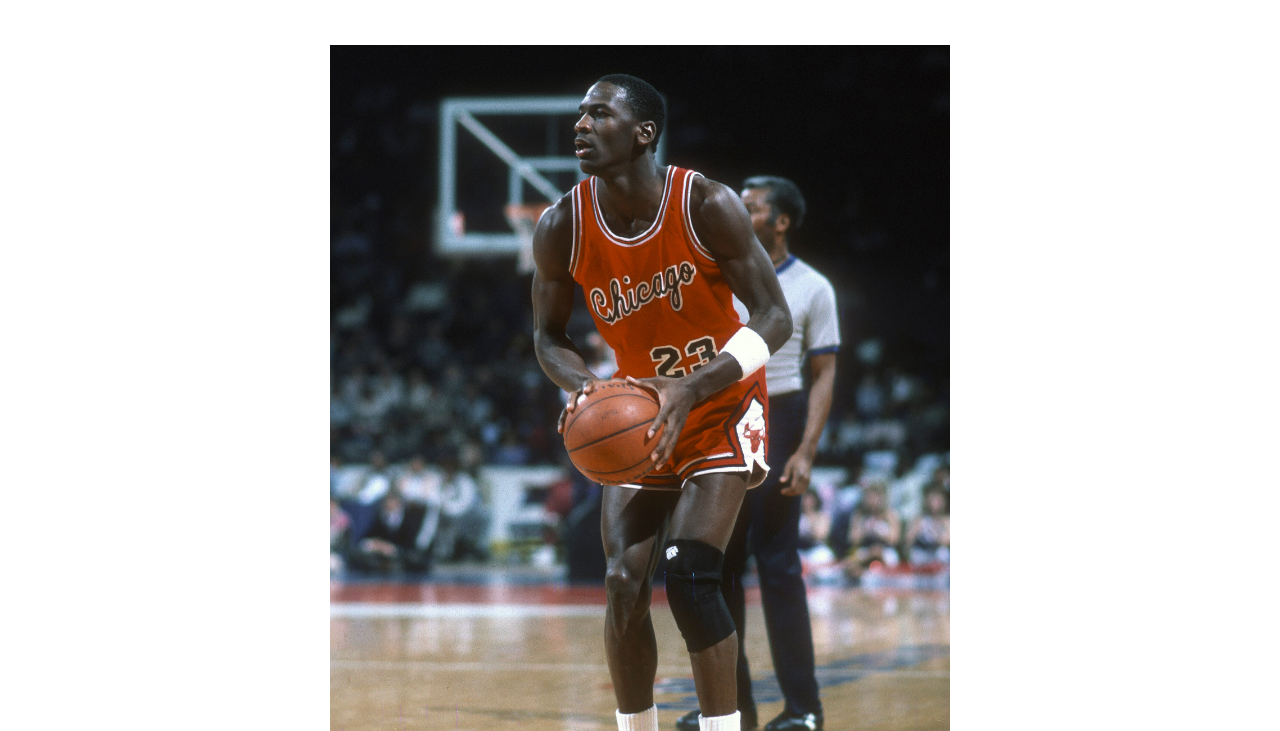
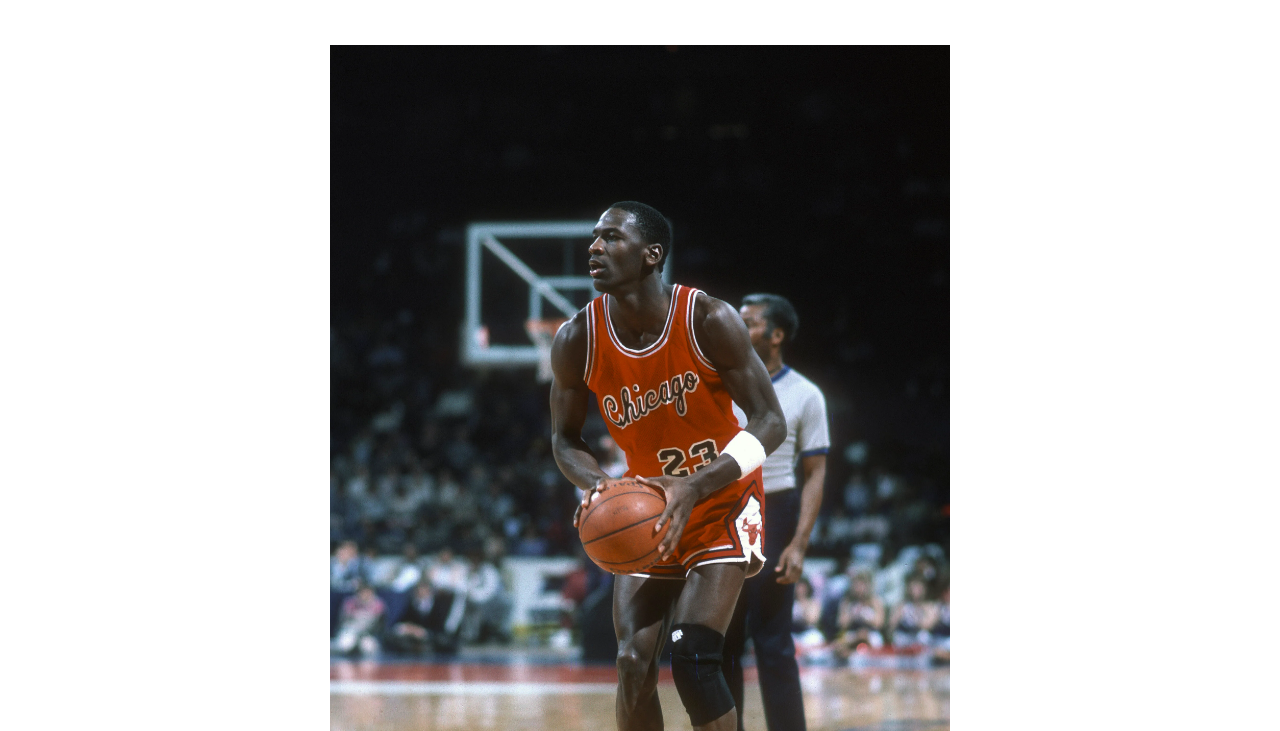
Before and after one commit to MicahJu/Jordan23-Website, a plain HTML site: page jordan1.html in a window 1280 px wide. Shown: the part 69-800 px from the top of the page. Drawn offline with Linux system fonts and the light colour scheme.

Commit message:
Update jordan1.html

```diff
--- a/jordan1.html
+++ b/jordan1.html
@@ -20,7 +20,7 @@
       </nav>
     </header>
     <h1>Air Jordan 1</h1>
-    <img src="/Images/MJ_1.jpeg" alt="" width="500" />
+    <img src="/Images/MJ1.jpg.webp" alt="" width="500" />
     <p class="Jordan1-P">
       The Air Jordan 1 is arguably the most important sneaker in the history of
       footwear. Not only was it Michael Jordan’s first signature sneaker from
```
